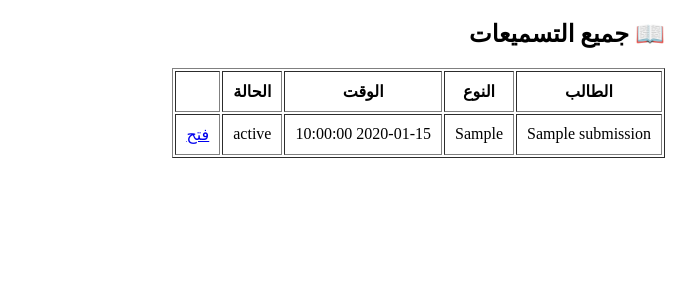
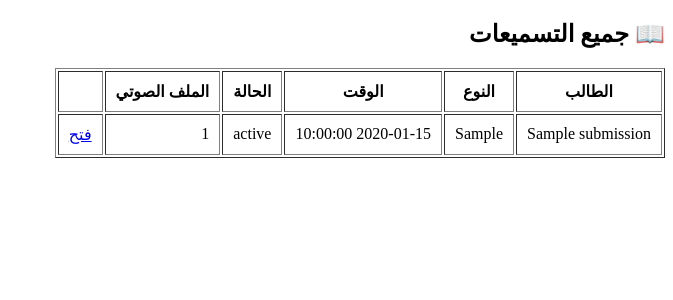
Before and after one commit to khabbab411/tasmee-project, a Flask app: page /submissions in a window 1280 px wide. Shown: the top 300 px of the page, without its empty margins (607-1280 px from the left). Run offline with Flask 3, Linux system fonts and the light colour scheme; the visitor is signed in with stand-in values (Sample User, id 1); a database or web service that is not in the repository returns one stand-in record (values such as "Sample title"); parts of the project's set-up code (start-up, migrations or seed data) failed here and were passed over; some libraries are stand-ins or nearby versions.

Commit message:
Update submissions.html

```diff
--- a/web/templates/submissions.html
+++ b/web/templates/submissions.html
@@ -22,6 +22,7 @@
 <th>النوع</th>
 <th>الوقت</th>
 <th>الحالة</th>
+<th>الملف الصوتي</th>
 <th></th>
 </tr>
 
@@ -36,6 +37,8 @@
 <td>{{ s.timestamp }}</td>
 
 <td>{{ s.status }}</td>
+
+<td>{{ s.file_id }}</td>
 
 <td>
 
```
